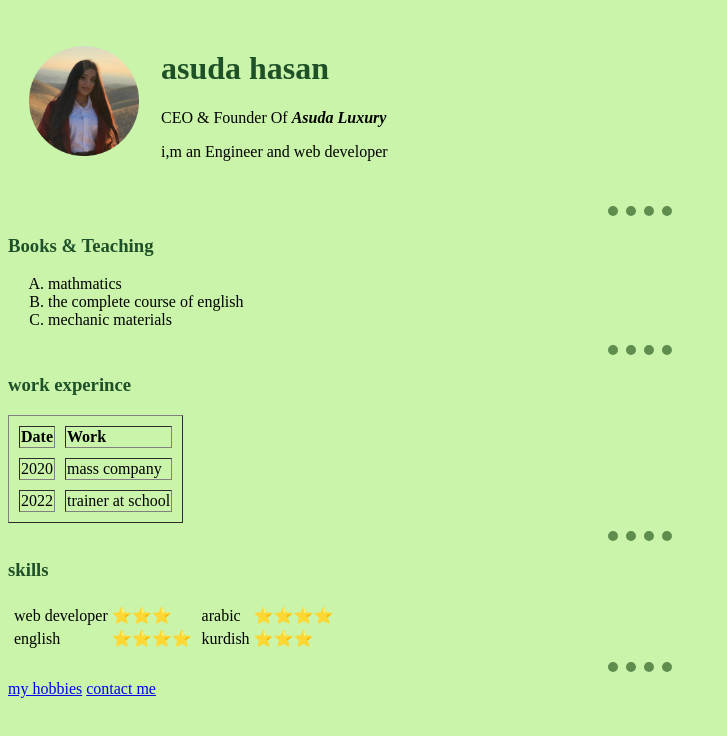
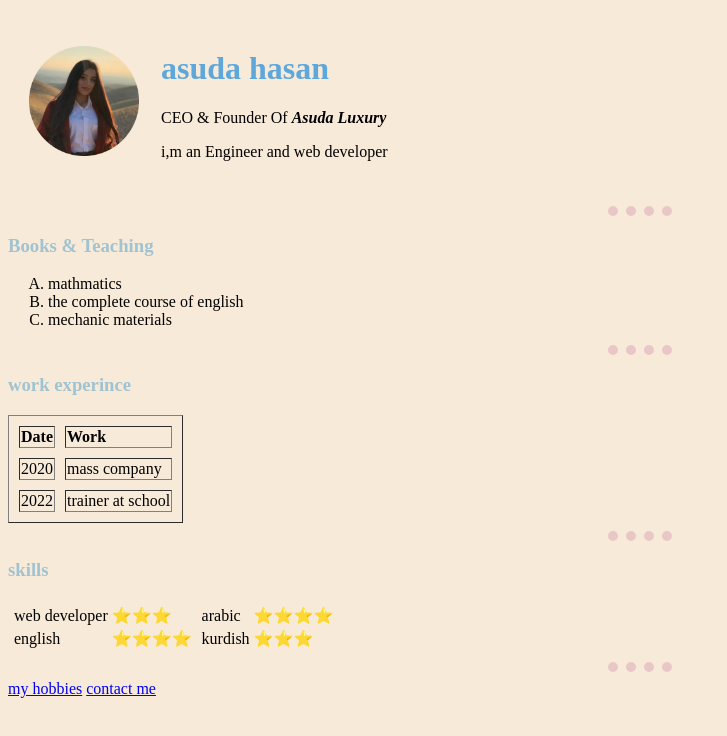
Before and after one commit to asudahasan/cv, a plain HTML site: page index.html in a window 1280 px wide. Shown: the whole page, without its empty margins (0-727 px from the left). Drawn offline with Linux system fonts and the light colour scheme; files whose address does not match are found by name.

Commit message:
Add files via upload

```diff
--- a/css/styles.css
+++ b/css/styles.css
@@ -1,22 +1,22 @@
 body{
-  background-color: #C9F4AA;
+  background-color: #F8EAD8;
 
 }
 hr{
   border-style: none;
   border-top: dotted;
   width: 5%;
-  border-color: #5F8D4E;
+  border-color: #EAC7C7;
 border-width: 10px;
 }
 img{
   width: 110px;
 }
 h1{
-  color: #1E5128;
+  color: #5DA7DB;
 }
 h3{
-  color: #1E5128;
+  color: #A0C3D2;
 
 }
 th{
```
